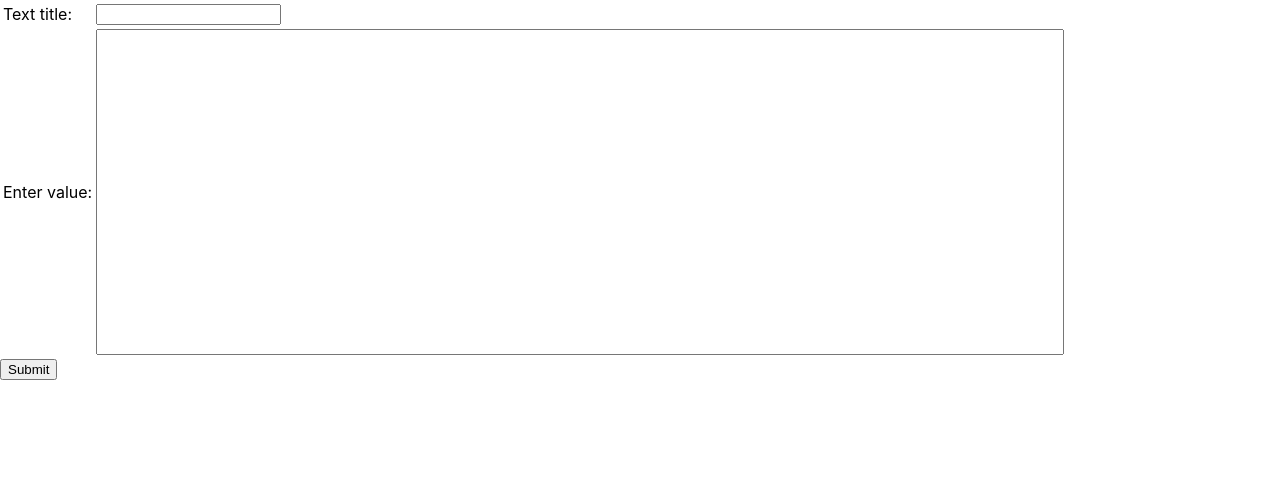
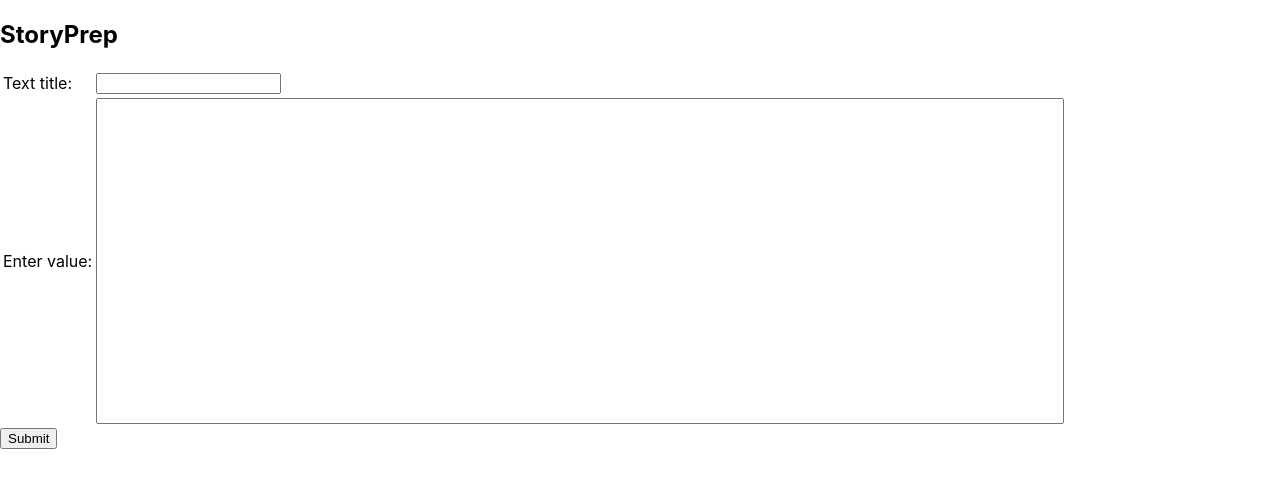
Before and after one commit to dvbeelen/WotW_Story_Prep, a React (Create React App) app: page / in a window 1280 px wide. Shown: the top 488 px of the page. Built offline with nearby package versions, Linux system fonts and the light colour scheme.

Commit message:
Added a header

```diff
--- a/src/App.js
+++ b/src/App.js
@@ -36,6 +36,7 @@ class App extends Component {
   render() {
     return (
       <div>
+        <h2>StoryPrep</h2>
         <form onSubmit={this.handleSubmit}>
           <table>
             <tbody>
```
